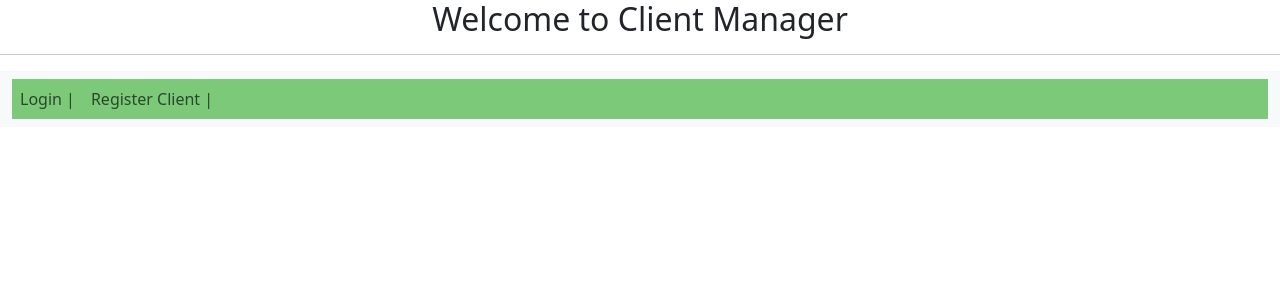
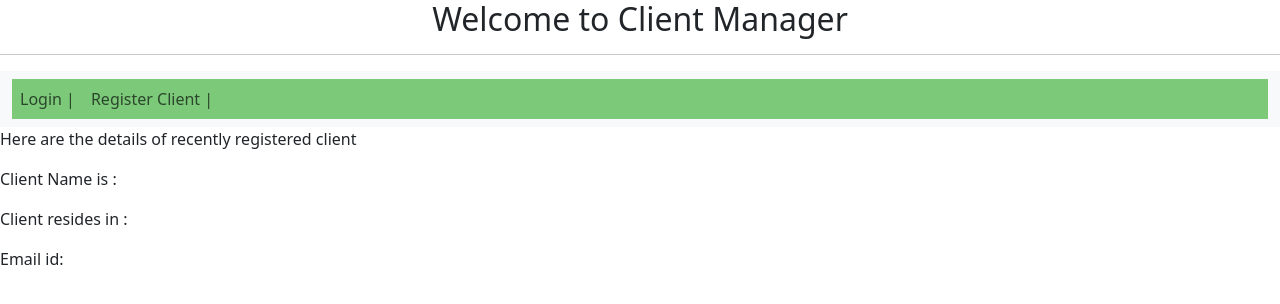
Before and after one commit to sarva26081993/clientmgmtapp, an Angular app: page /displayClient in a window 1280 px wide. Before the commit this address led to /. Shown: the top 304 px of the page. Built offline with nearby package versions, Linux system fonts and the light colour scheme.

Commit message:
added display client functionality in the app

```diff
--- a/src/app/app.module.ts
+++ b/src/app/app.module.ts
@@ -15,13 +15,15 @@ import { ClientdisplayComponent } from './clientdisplay/clientdisplay.component'
 import { FormsModule } from '@angular/forms';
 import { RouterModule, Routes } from '@angular/router';
 import { HttpClientModule } from '@angular/common/http';
+import { DisplayclientComponent } from './displayclient/displayclient.component';
 
 const routes: Routes = [
   { path: '', redirectTo: '/login', pathMatch: 'full' },
   { path: 'login', component: LoginComponent },
-  { path: 'registerClient', component: RegisterComponent },
+  { path: 'register', component: RegisterComponent },
   { path: 'scheduleMeeting', component: MeetingschedulerComponent },
   { path: 'welcome/:name', component: WelcomeComponent },
+  { path: 'displayClient', component: DisplayclientComponent },
 ];
 
 @NgModule({
@@ -33,6 +35,7 @@ const routes: Routes = [
     MeetingschedulerComponent,
     RegisterComponent,
     ClientdisplayComponent,
+    DisplayclientComponent,
   ],
   imports: [
     BrowserModule,
--- /dev/null
+++ b/src/app/displayclient/displayclient.component.html
@@ -0,0 +1,5 @@
+<p>Here are the details of recently registered client </p>
+
+<p>Client Name is : {{name}}</p>
+<p>Client resides in : {{address}}</p>
+<p>Email id: {{useremail}}</p>
--- /dev/null
+++ b/src/app/displayclient/displayclient.component.ts
@@ -0,0 +1,30 @@
+import { Component } from '@angular/core';
+import { ActivatedRoute, Router } from '@angular/router';
+import { HttpClient } from '@angular/common/http';
+
+@Component({
+  selector: 'app-displayclient',
+  standalone: false,
+
+  templateUrl: './displayclient.component.html',
+  styleUrl: './displayclient.component.css',
+})
+export class DisplayclientComponent {
+  name: string = '';
+  address: string = '';
+  useremail: string = '';
+
+  constructor(
+    private http: HttpClient,
+    private route: ActivatedRoute,
+    private router: Router
+  ) {}
+
+  ngOnInit(): void {
+    this.route.queryParams.subscribe((params) => {
+      this.name = params['name'];
+      this.address = params['address'];
+      this.useremail = params['useremail'];
+    });
+  }
+}
--- a/src/app/register/register.component.html
+++ b/src/app/register/register.component.html
@@ -34,4 +34,5 @@
     </div>
     <div class="col">
     </div>
+
 </div>
--- a/src/app/register/register.component.ts
+++ b/src/app/register/register.component.ts
@@ -1,5 +1,6 @@
 import { HttpClient } from '@angular/common/http';
 import { Component, OnInit } from '@angular/core';
+import { ActivatedRoute, Router } from '@angular/router';
 
 @Component({
   selector: 'app-register',
@@ -15,7 +16,11 @@ export class RegisterComponent implements OnInit {
   userpassword: string = '';
   message: string = '';
 
-  constructor(private http: HttpClient) {}
+  constructor(
+    private http: HttpClient,
+    private route: ActivatedRoute,
+    private router: Router
+  ) {}
 
   ngOnInit(): void {}
 
@@ -30,6 +35,7 @@ export class RegisterComponent implements OnInit {
     this.http.post('http://localhost:3000/registerClient', client).subscribe(
       (response: any) => {
         this.message = response.message;
+        this.router.navigate(['/displayClient'], { queryParams: client });
       },
       (error) => {
         console.error('Error in registering client', error);
```
Also changed, not shown: src/app/displayclient/displayclient.component.css (added), 1 other file (tests, documents, lock files or other folders).
